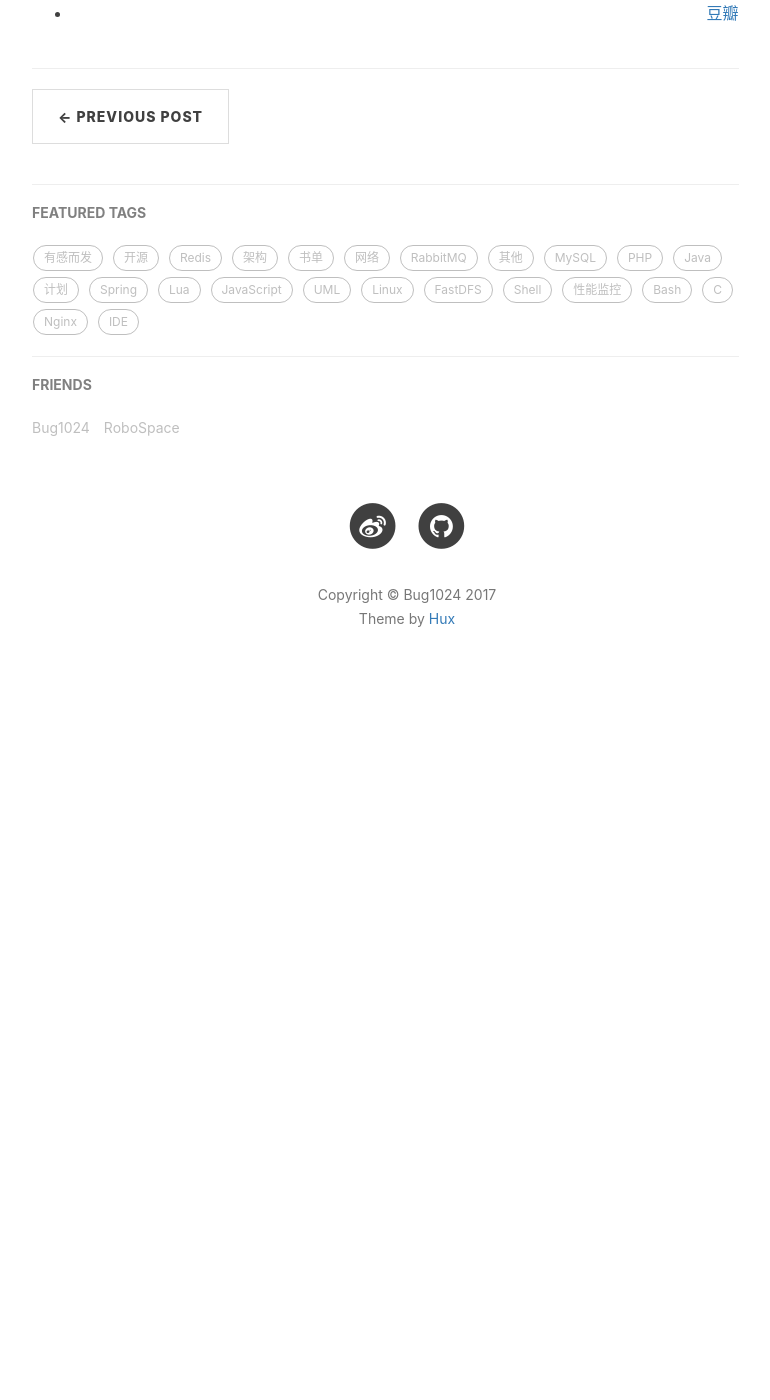
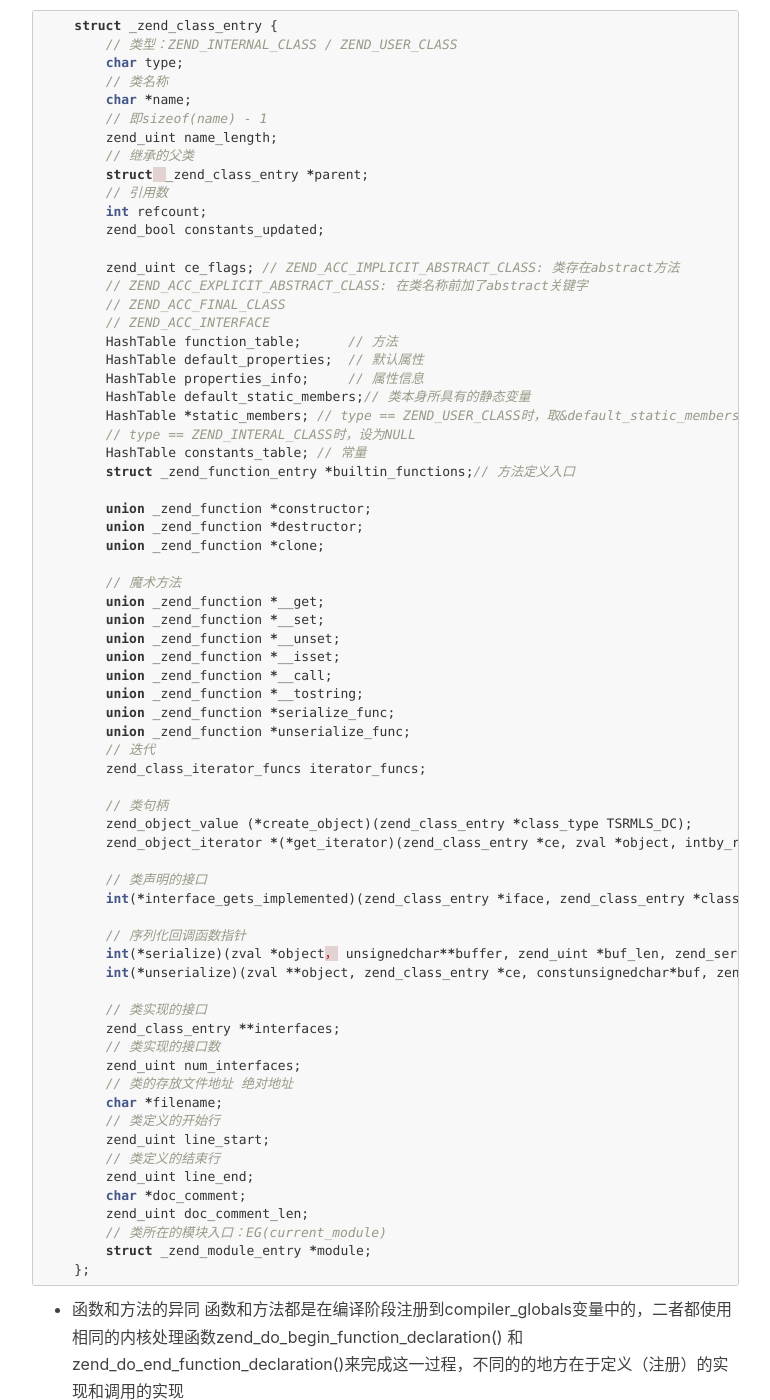
Before and after one commit to bug1024/jeet-blog, a Jekyll site: the page built from _posts/2017-05-27-php-extension.md, in a window 1280 px wide and 1400 px high, scrolled down 1861 px. Shown: the whole window, without its empty margins (233-1003 px from the left). Built offline with Jekyll 4.4.1, drawn with Linux system fonts in a browser that asks for light colours; nearby versions of some CDN libraries; comment, search, counter and statistics services are not loaded; before the commit the page ends 2557 px from its top, so only the background shows below that; some of the changed text lies outside the part shown.

Commit message:
php extension function & class

````diff
--- a/_posts/2017-05-27-php-extension.md
+++ b/_posts/2017-05-27-php-extension.md
@@ -48,6 +48,97 @@
 
  - GET、POST这些变量是存储在一个集中的地方：EG(symbol_table)
 
+## 内核基础-函数和类
+PHP函数
+```c
+    PHP_FUNCTION(count) {
+        zval *array;
+        long mode = COUNT_NORMAL;
+        // 参数个数 + 宏 + 参数类型 + 接收参数的指针
+        if (zend_parse_parameters(ZEND_NUM_ARGS() TSRMLS_CC, "z|l", &array, &mode) == FAILURE) {
+            return;
+        }
+        ... //省略
+
+        // 返回值，其余的有RETURN_DOUBLE、RETURN_STRING、RETURN_BOOL、RETURN_NULL、RETURN_EMPTY_STRING、RETURN_REAOURCE
+        RETURN_LONG
+    }
+```
+
+PHP类实现
+```c
+    struct _zend_class_entry {
+        // 类型：ZEND_INTERNAL_CLASS / ZEND_USER_CLASS
+        char type;
+        // 类名称
+        char *name;
+        // 即sizeof(name) - 1
+        zend_uint name_length;
+        // 继承的父类
+        struct　_zend_class_entry *parent;
+        // 引用数
+        int refcount;
+        zend_bool constants_updated;
+
+        zend_uint ce_flags; // ZEND_ACC_IMPLICIT_ABSTRACT_CLASS: 类存在abstract方法
+        // ZEND_ACC_EXPLICIT_ABSTRACT_CLASS: 在类名称前加了abstract关键字
+        // ZEND_ACC_FINAL_CLASS
+        // ZEND_ACC_INTERFACE
+        HashTable function_table;      // 方法
+        HashTable default_properties;  // 默认属性
+        HashTable properties_info;     // 属性信息
+        HashTable default_static_members;// 类本身所具有的静态变量
+        HashTable *static_members; // type == ZEND_USER_CLASS时，取&default_static_members;
+        // type == ZEND_INTERAL_CLASS时，设为NULL
+        HashTable constants_table; // 常量
+        struct _zend_function_entry *builtin_functions;// 方法定义入口
+
+        union _zend_function *constructor;
+        union _zend_function *destructor;
+        union _zend_function *clone;
+
+        // 魔术方法
+        union _zend_function *__get;
+        union _zend_function *__set;
+        union _zend_function *__unset;
+        union _zend_function *__isset;
+        union _zend_function *__call;
+        union _zend_function *__tostring;
+        union _zend_function *serialize_func;
+        union _zend_function *unserialize_func;
+        // 迭代
+        zend_class_iterator_funcs iterator_funcs;
+
+        // 类句柄
+        zend_object_value (*create_object)(zend_class_entry *class_type TSRMLS_DC);
+        zend_object_iterator *(*get_iterator)(zend_class_entry *ce, zval *object, intby_ref TSRMLS_DC);
+
+        // 类声明的接口
+        int(*interface_gets_implemented)(zend_class_entry *iface, zend_class_entry *class_type TSRMLS_DC);
+
+        // 序列化回调函数指针
+        int(*serialize)(zval *object， unsignedchar**buffer, zend_uint *buf_len, zend_serialize_data *data TSRMLS_DC);
+        int(*unserialize)(zval **object, zend_class_entry *ce, constunsignedchar*buf, zend_uint buf_len, zend_unserialize_data *data TSRMLS_DC);
+
+        // 类实现的接口
+        zend_class_entry **interfaces;
+        // 类实现的接口数
+        zend_uint num_interfaces;
+        // 类的存放文件地址 绝对地址
+        char *filename;
+        // 类定义的开始行
+        zend_uint line_start;
+        // 类定义的结束行
+        zend_uint line_end;
+        char *doc_comment;
+        zend_uint doc_comment_len;
+        // 类所在的模块入口：EG(current_module)
+        struct _zend_module_entry *module;
+    };
+```
+
+ - 函数和方法的异同 函数和方法都是在编译阶段注册到compiler_globals变量中的，二者都使用相同的内核处理函数zend_do_begin_function_declaration() 和zend_do_end_function_declaration()来完成这一过程，不同的的地方在于定义（注册）的实现和调用的实现
+
 ## 准备工作
  - 下载源码
 
````
